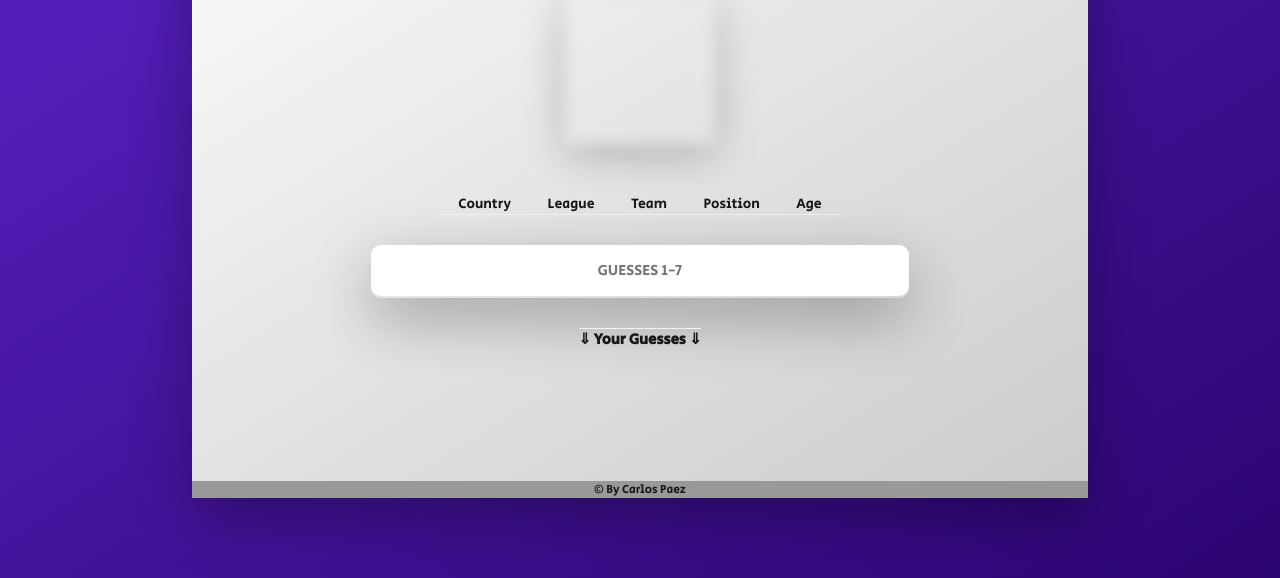
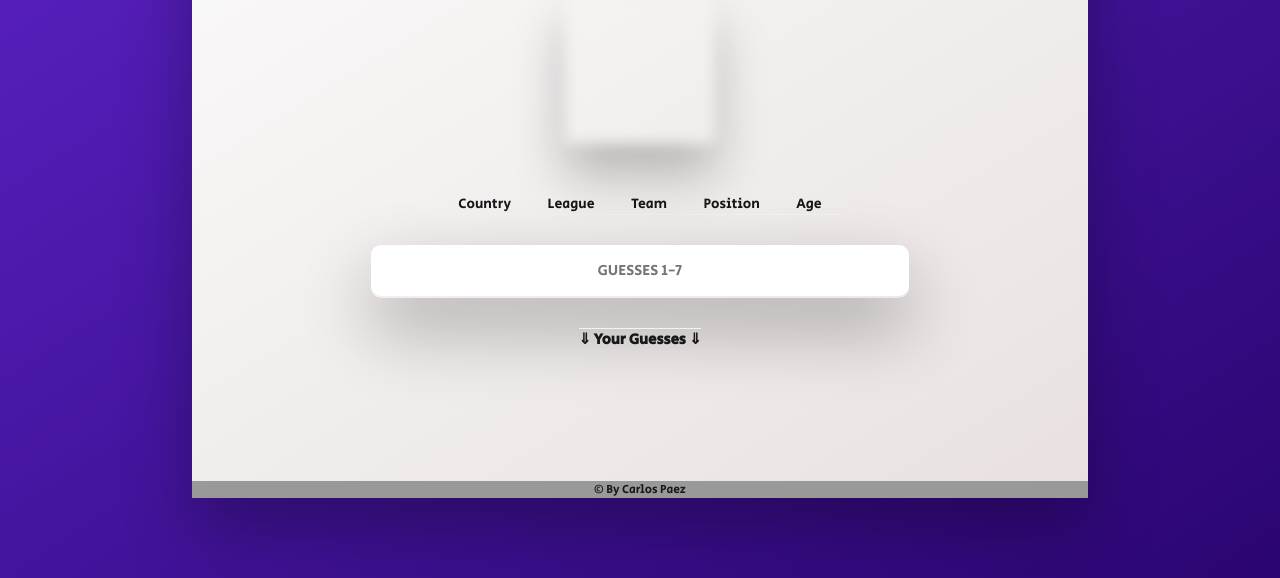
Before and after one commit to carloszaep/Soccer-Game, a website built with Parcel: page index.html in a window 1280 px wide. Shown: the part 252-830 px from the top of the page. Built offline with nearby package versions, Linux system fonts and the light colour scheme; files whose address does not match are found by name.

Commit message:
fixing colors

```diff
--- a/src/js/view/components/colorsInput.js
+++ b/src/js/view/components/colorsInput.js
@@ -35,7 +35,7 @@ export const changeRootModeColors = function (color) {
     root.style.setProperty("--color-grey-light-1", "#000000");
     root.style.setProperty("--color-grey-light-2", "#181818");
     root.style.setProperty("--color-grey-light-3", "#100720");
-    root.style.setProperty("--color-grey-light-4", "#100F0F");
+    root.style.setProperty("--color-grey-light-4", "#181818");
     root.style.setProperty("--color-grey-dark-1", "#040303");
     root.style.setProperty("--color-grey-dark-2", "#faf9f9");
     root.style.setProperty("--color-grey-dark-3", "#343434");
--- a/src/sass/_base.scss
+++ b/src/sass/_base.scss
@@ -8,17 +8,17 @@
   --color-grey-light-1: #faf9f9;
   --color-grey-light-2: #f4f2f2;
   --color-grey-light-3: #f0eeee;
-  --color-grey-light-4: #ccc;
+  --color-grey-light-4: #e9e1e1;
 
-  --color-grey-dark-1: #333;
+  --color-grey-dark-1: #e9e1e1;
   --color-grey-dark-2: #181818;
   --color-grey-dark-3: #999;
 
   --color-green: #38e54d;
 
-  --shadow-dark: 0 2rem 6rem rgba(0, 0, 0, 0.3);
-  --shadow-normal: 0 1rem 4rem rgba(0, 0, 0, 0.25);
-  --shadow-light: 0 2rem 5rem rgba(0, 0, 0, 0.07);
+  --shadow-dark: 0 3rem 7rem rgba(0, 0, 0, 0.3);
+  --shadow-normal: 0 3rem 5rem rgba(0, 0, 0, 0.25);
+  --shadow-light: 0 3rem 6rem rgba(0, 0, 0, 0.07);
 
   --line: 1px solid var(--color-grey-light-2);
 }
```
